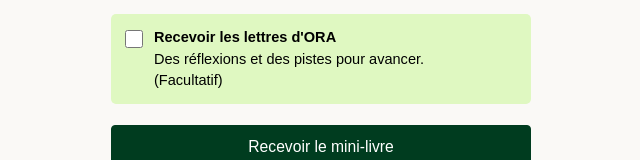
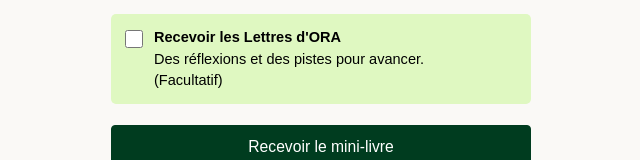
Before and after one commit to ORA-oser/minilivre, a plain HTML site: page index.html in a window 1280 px wide. Shown: the part 640-800 px from the top of the page, 319-959 px from the left. Drawn offline with Linux system fonts and the light colour scheme; a web font is replaced by a local one.

Commit message:
Mettre une majuscule à Lettres d’ORA

```diff
--- a/index.html
+++ b/index.html
@@ -72,7 +72,7 @@ button:disabled{opacity:.6;cursor:default}
 
       <label class="checkline">
         <input type="checkbox" id="lettres" name="lettres"/>
-        <span><strong>Recevoir les lettres d'ORA</strong><br/>Des réflexions et des pistes pour avancer.<br/><em>(Facultatif)</em></span>
+        <span><strong>Recevoir les Lettres d'ORA</strong><br/>Des réflexions et des pistes pour avancer.<br/><em>(Facultatif)</em></span>
       </label>
 
       <input class="hp" type="text" name="entreprise" tabindex="-1" autocomplete="off"/>
```
